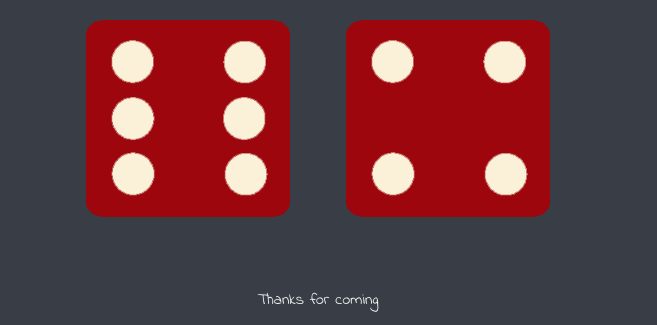
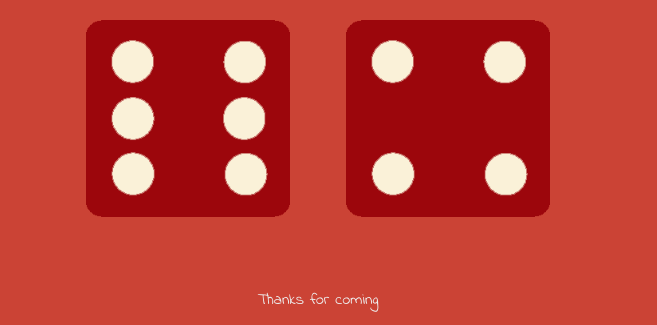
Before and after one commit to ap9140/DiceGame, a plain HTML site: page index.html in a window 1280 px wide. Shown: the part 475-800 px from the top of the page, without its empty margins (322-979 px from the left). Drawn offline with Linux system fonts and the light colour scheme.

Commit message:
Add some changes

```diff
--- a/styles.css
+++ b/styles.css
@@ -11,7 +11,7 @@
   }
 
   body {
-    background-color: #393E46;
+    background-color:#CB4335 ;
   }
 
   h1 {
```
